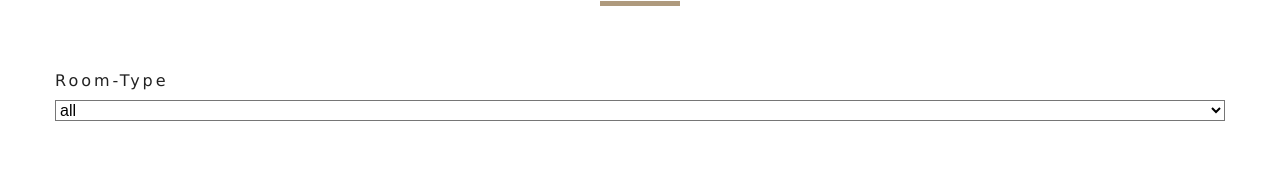
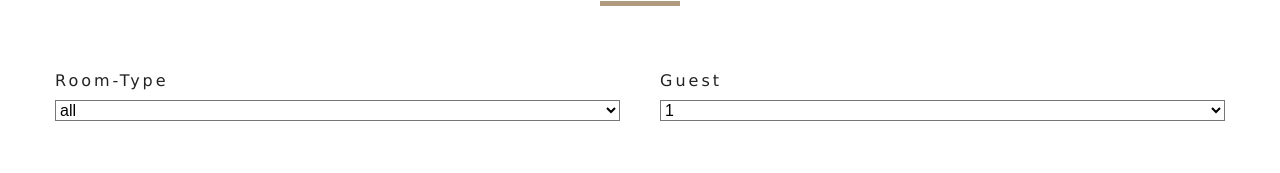
Before and after one commit to matheus3006/resort, a React (Create React App) app: page /rooms in a window 1280 px wide. Shown: the part 681-854 px from the top of the page. Built offline with nearby package versions, Linux system fonts and the light colour scheme.

Commit message:
add filter by capacity

```diff
--- a/src/components/RoomFilter.js
+++ b/src/components/RoomFilter.js
@@ -18,6 +18,11 @@ export default function RoomFilter( {rooms}) {
  types = types.map((item,index)=>{
    return <option value={item} key = {index}>{item}</option>
  })
+let people = getUnique(rooms, 'capacity');
+people = people.map((item,index)=>{
+  return <option key= {index} value= {item}>{item}</option>
+})
+
   return (
    <section className="filter-container">
      <Title title="search Rooms"/>
@@ -31,6 +36,15 @@ export default function RoomFilter( {rooms}) {
       </div>
 
        {/* end select type */}
+       {/* select guests */}
+      <div className="form-group">
+        <label htmlFor="capacity">Guest</label>
+        <select name="capacity" id="capacity" value={capacity} className="form-control" onChange={handleChange}>
+          {people}
+        </select>
+      </div>
+
+       {/* end select guests */}
      </form>
       </section>
   );
--- a/src/context.js
+++ b/src/context.js
@@ -65,9 +65,20 @@ class RoomProvider extends Component {
     let {
       rooms, type, capacity ,  price, minSize, maxSize, breakfast , pets
     }=this.state;
+    //All the rooms
     let tempRooms = [... rooms];
+    //transform Values
+    capacity = parseInt(capacity)
+
+
+    //filter by type
     if(type !== 'all'){
       tempRooms = tempRooms.filter( (room => room.type === type))
+    }
+
+    //filter by capacity
+    if(capacity !== 1){
+      tempRooms = tempRooms.filter(room => room.capacity >= capacity);
     }
     this. setState({
       sortedRooms : tempRooms
```
